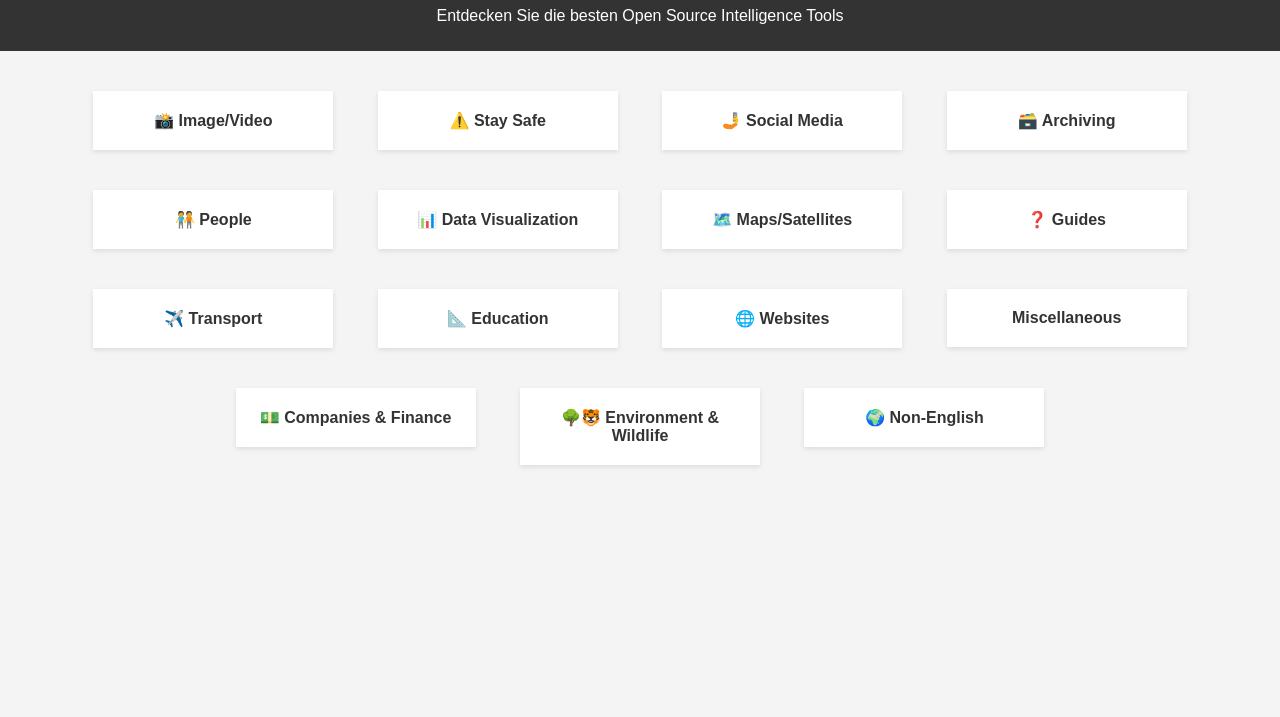
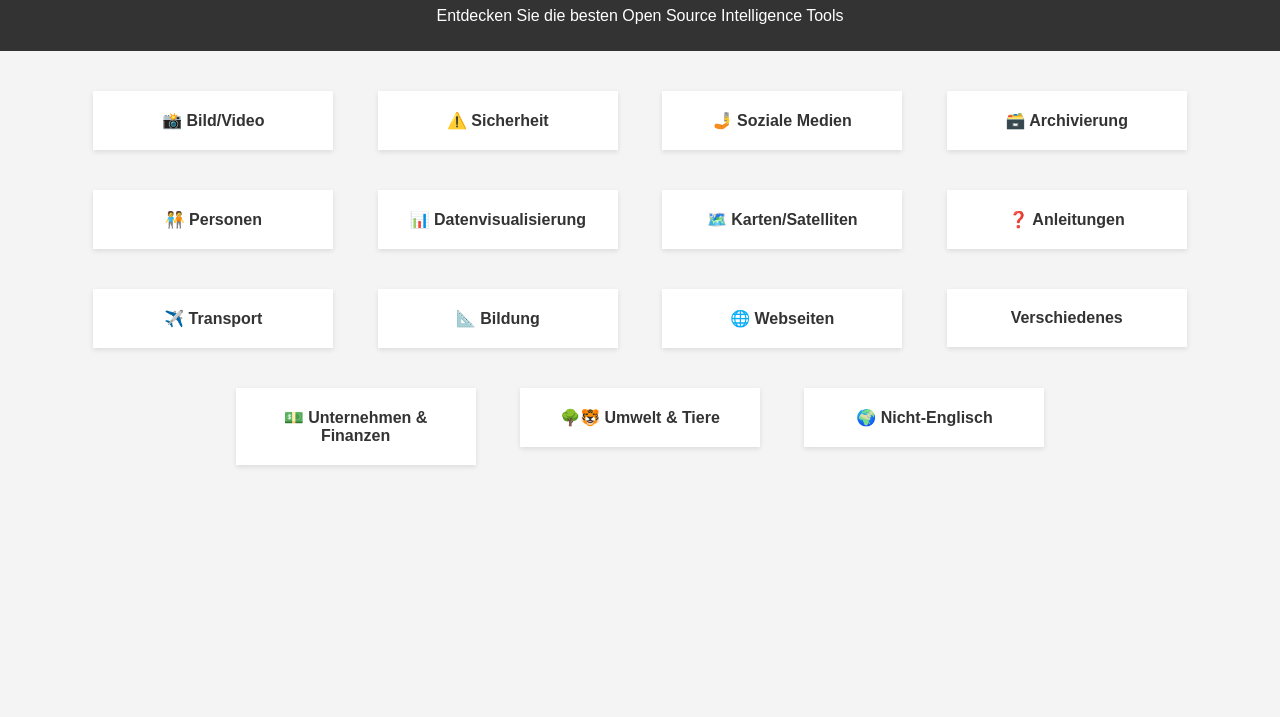
Before and after one commit to MarcoPOG/OSINT, a plain HTML site: page index.html in a window 1280 px wide. Shown: the part 83-800 px from the top of the page. Drawn offline with Linux system fonts and the light colour scheme.

Commit message:
Update index.html

```diff
--- a/index.html
+++ b/index.html
@@ -3,7 +3,7 @@
 <head>
     <meta charset="UTF-8">
     <meta name="viewport" content="width=device-width, initial-scale=1.0">
-    <title>OSINT Tool Directory</title>
+    <title>OSINT Tool Verzeichnis</title>
     <style>
         body {
             font-family: Arial, sans-serif;
@@ -44,25 +44,25 @@
 </head>
 <body>
     <header>
-        <h1>OSINT Tool Directory</h1>
+        <h1>OSINT Tool Verzeichnis</h1>
         <p>Entdecken Sie die besten Open Source Intelligence Tools</p>
     </header>
     <div class="container">
-        <div class="category"><a href="image-video.tools.html">📸 Image/Video</a></div>
-        <div class="category"><a href="safety.tools.html">⚠️ Stay Safe</a></div>
-        <div class="category"><a href="social-media.tools.html">🤳 Social Media</a></div>
-        <div class="category"><a href="archiving.tools.html">🗃️ Archiving</a></div>
-        <div class="category"><a href="people.tools.html">🧑‍🤝‍🧑 People</a></div>
-        <div class="category"><a href="dataviz.tools.html">📊 Data Visualization</a></div>
-        <div class="category"><a href="maps-satellites.tools.html">🗺️ Maps/Satellites</a></div>
-        <div class="category"><a href="guides.tools.html">❓ Guides</a></div>
+        <div class="category"><a href="image-video.tools.html">📸 Bild/Video</a></div>
+        <div class="category"><a href="safety.tools.html">⚠️ Sicherheit</a></div>
+        <div class="category"><a href="social-media.tools.html">🤳 Soziale Medien</a></div>
+        <div class="category"><a href="archiving.tools.html">🗃️ Archivierung</a></div>
+        <div class="category"><a href="people.tools.html">🧑‍🤝‍🧑 Personen</a></div>
+        <div class="category"><a href="dataviz.tools.html">📊 Datenvisualisierung</a></div>
+        <div class="category"><a href="maps-satellites.tools.html">🗺️ Karten/Satelliten</a></div>
+        <div class="category"><a href="guides.tools.html">❓ Anleitungen</a></div>
         <div class="category"><a href="transport.tools.html">✈️ Transport</a></div>
-        <div class="category"><a href="education.tools.html">📐 Education</a></div>
-        <div class="category"><a href="websites.tools.html">🌐 Websites</a></div>
-        <div class="category"><a href="misc.tools.html">Miscellaneous</a></div>
-        <div class="category"><a href="companies-finance.tools.html">💵 Companies & Finance</a></div>
-        <div class="category"><a href="environment-wildlife.tools.html">🌳🐯 Environment & Wildlife</a></div>
-        <div class="category"><a href="non-english.tools.html">🌍 Non-English</a></div>
+        <div class="category"><a href="education.tools.html">📐 Bildung</a></div>
+        <div class="category"><a href="websites.tools.html">🌐 Webseiten</a></div>
+        <div class="category"><a href="misc.tools.html">Verschiedenes</a></div>
+        <div class="category"><a href="companies-finance.tools.html">💵 Unternehmen & Finanzen</a></div>
+        <div class="category"><a href="environment-wildlife.tools.html">🌳🐯 Umwelt & Tiere</a></div>
+        <div class="category"><a href="non-english.tools.html">🌍 Nicht-Englisch</a></div>
     </div>
 </body>
 </html>
```
